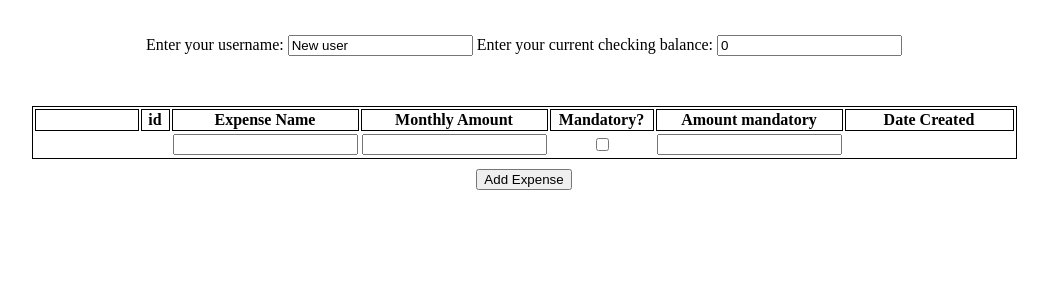
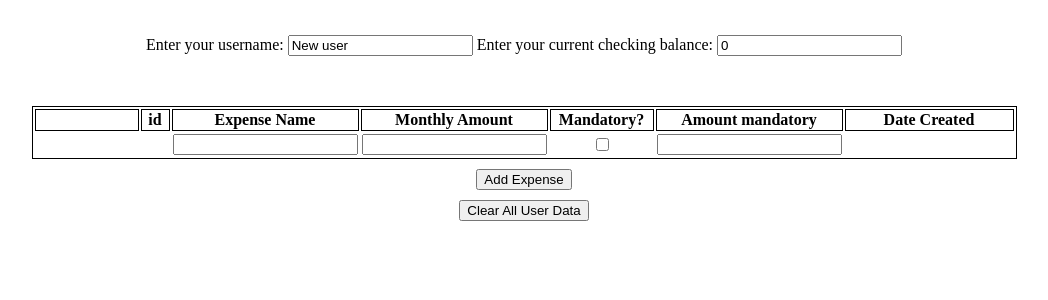
Before and after one commit to pkumar2143/payday_calc, a Flask app: page / in a window 1280 px wide. Shown: the part 206-506 px from the top of the page, without its empty margins (116-1164 px from the left). Run offline with Flask 3, Linux system fonts and the light colour scheme.

Commit message:
Dev tool: clear user data from DB

```diff
--- a/app.py
+++ b/app.py
@@ -84,3 +84,13 @@
         return redirect('/')
     except:
         return "There was a problem deleting your expense."
+
+# Dev Tool
+@app.route('/clear_all', methods=['POST'])
+def clear_all():
+    try:
+        db.session.query(User).delete()
+        db.session.commit()
+    except:
+        return "Could not delete all User data"
+    return redirect('/')
--- a/templates/index.html
+++ b/templates/index.html
@@ -65,6 +65,10 @@
     <button style="margin-top: 10px;" name="submit" type="submit1" value="Compute" formaction="/compute/">Compute</button>
     -->
     <input style="margin-top: 10px;" type="submit" value="Add Expense">
+
+    </form>
+    <form id="Form2" action="/clear_all" method="POST">
+      <button style="margin-top: 10px;" name="submit" type="submit">Clear All User Data</button>
     </form>
 
     <!-- h2> You have </h2 -->
```
Also changed, not shown: instance/payday.db.
